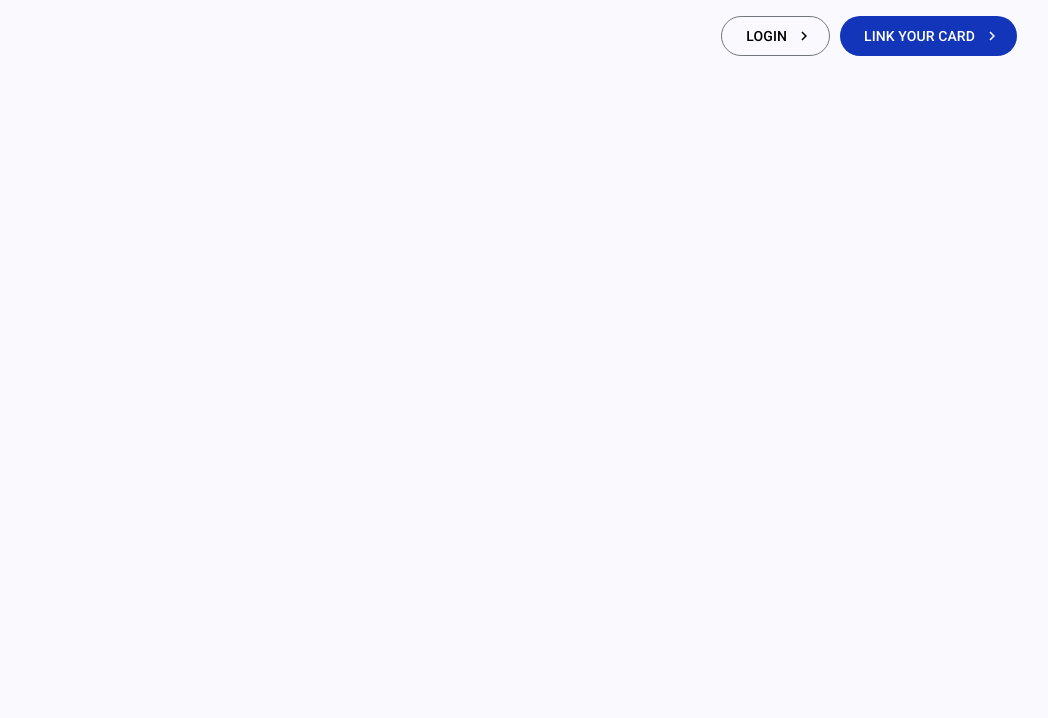
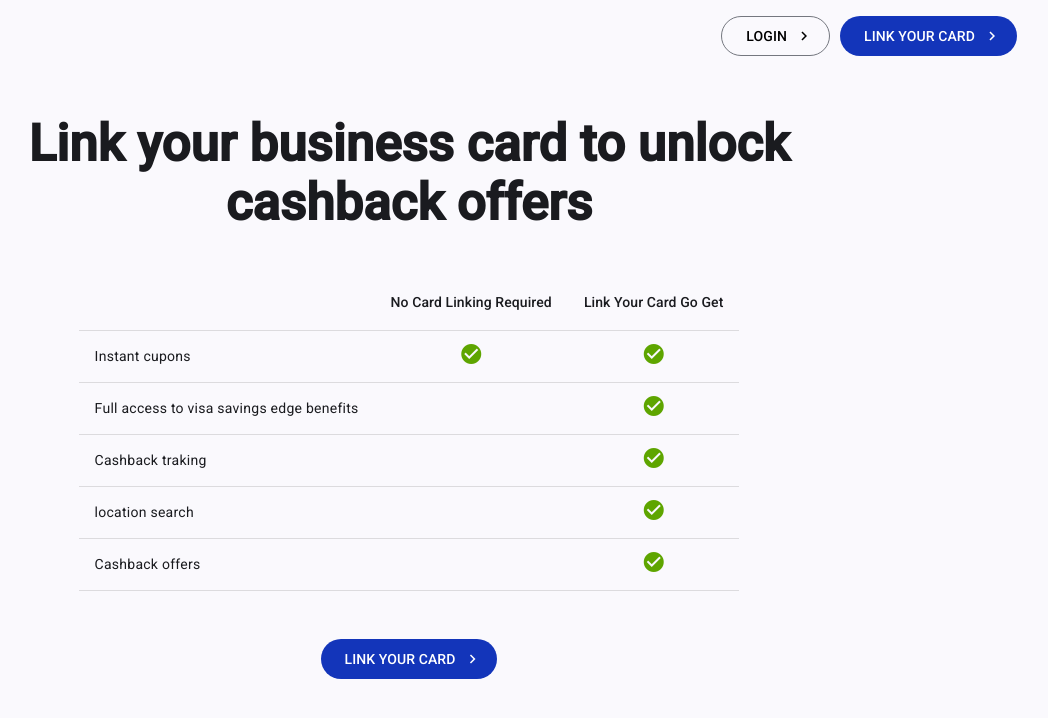
Before and after one commit to Miguel-Alejandro/venturesSoftTechTest, an Angular app: page /home in a window 1280 px wide. Shown: the top 718 px of the page, without its empty margins (231-1279 px from the left). Built offline with nearby package versions, Linux system fonts and the light colour scheme.

Commit message:
feat: the new components and scss style sheets was added in home page

```diff
--- a/src/app/components/header/header.html
+++ b/src/app/components/header/header.html
@@ -1,10 +1,10 @@
 <header class="header">
     <div class="header__actions">
-        <button class="login" matButton="outlined">
+        <button class="login secondary--button" matButton="outlined">
             LOGIN
             <mat-icon iconPositionEnd>chevron_right</mat-icon>
         </button>
-        <button class="link-your-card" matButton="filled">
+        <button class="primary--button" matButton="filled">
             LINK YOUR CARD
             <mat-icon iconPositionEnd>chevron_right</mat-icon>
         </button>
--- a/src/app/components/header/header.scss
+++ b/src/app/components/header/header.scss
@@ -7,17 +7,6 @@
 
 .header__actions{
     .login{
-        color: var(--color-text-primary);
         margin-right: 10px;
-
-        mat-icon {
-            color: var(--color-text-primary);
-        }
-
-    }
-
-    .link-your-card{
-        background-color: var(--color-primary);
-
     }
 }
--- a/src/app/pages/home/home.html
+++ b/src/app/pages/home/home.html
@@ -1 +1,7 @@
 <app-header></app-header>
+<main class="home">
+    <section class="home__title">
+        <app-title [title]="homeTitle"></app-title>
+        <app-benefits-table></app-benefits-table>
+    </section>
+</main>
--- a/src/app/pages/home/home.scss
+++ b/src/app/pages/home/home.scss
@@ -0,0 +1,9 @@
+.home__title{
+    width: 67%;
+    margin: auto;
+
+    display: flex;
+    flex-direction: column;
+    justify-content: center;
+    align-items: center;
+}
--- a/src/app/pages/home/home.ts
+++ b/src/app/pages/home/home.ts
@@ -1,12 +1,14 @@
 import { Component } from '@angular/core';
 import { Header } from '../../components/header/header';
+import { Title } from "../../components/title/title";
+import { BenefitsTable } from "../../components/benefits-table/benefits-table";
 
 @Component({
   selector: 'app-home',
-  imports: [Header],
+  imports: [Header, Title, BenefitsTable],
   templateUrl: './home.html',
   styleUrl: './home.scss',
 })
 export class Home {
-
+  protected homeTitle: string = "Link your business card to unlock cashback offers";
 }
--- a/src/styles.scss
+++ b/src/styles.scss
@@ -5,7 +5,9 @@
 // Learn more about theming and how to use it for your application's
 // custom components at https://material.angular.dev/guide/theming
 @use '@angular/material' as mat;
-@use "./theme/variables.scss";
+@use "./theme/colors/variables.scss";
+@use "./theme/atoms/buttons.scss";
+@use "./theme/atoms/text.scss";
 
 html {
   @include mat.theme((
@@ -14,7 +16,7 @@ html {
       tertiary: mat.$blue-palette,
     ),
     typography: Roboto,
-    density: 0,
+
   ));
 }
 
@@ -29,7 +31,6 @@ body {
   // variables at https://material.angular.dev/guide/system-variables
   background-color: var(--mat-sys-surface);
   color: var(--mat-sys-on-surface);
-  font: var(--mat-sys-body-medium);
 
   // Reset the user agent margin.
   margin: 0;
--- a/src/theme/variables.scss
+++ /dev/null
@@ -1,29 +0,0 @@
-:root{
-    // Primary colors
-    --color-primary: #1335ba;
-    --color-primary-light: #1351D8;
-    --color-primary-dark: #0A1F8F;
-
-    // Text colors
-    --color-text-primary: #000000;
-    --color-text-secondary: #5F6368;
-    --color-text-muted: #9AA0A6;
-
-    // Background colors
-    --color-background: #FFFFFF;
-    --color-background-light: #F5F7FA;
-    --color-background-soft: #F0F2F5;
-
-    // Border colors
-    --color-border: #E0E0E0;
-    --color-border-light: #F0F0F0;
-
-    // Accent colors
-    --color-tag-bg: #FFD700;
-    --color-tag-text: #000000;
-
-    // Neutral colors
-    --color-white: #FFFFFF;
-    --color-black: #000000;
-    --color-button-dark: #000000;
-}
```
